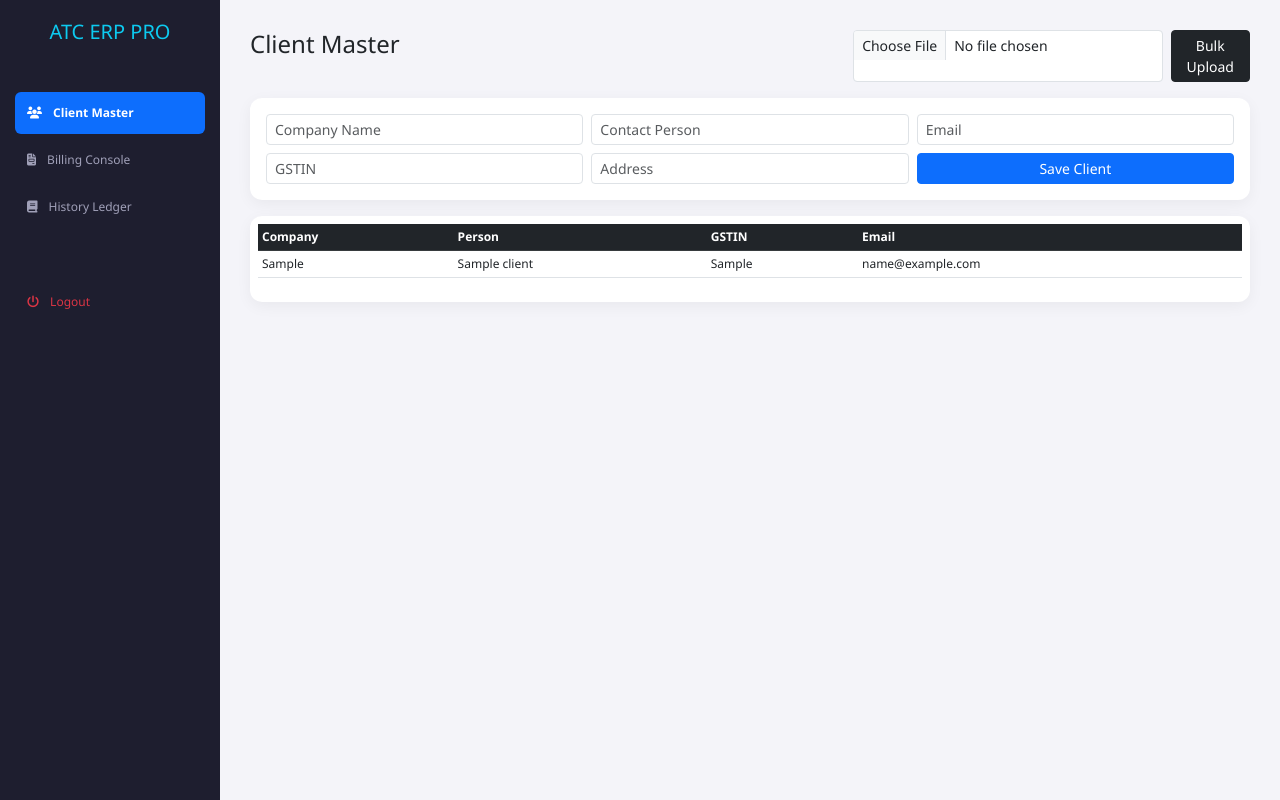
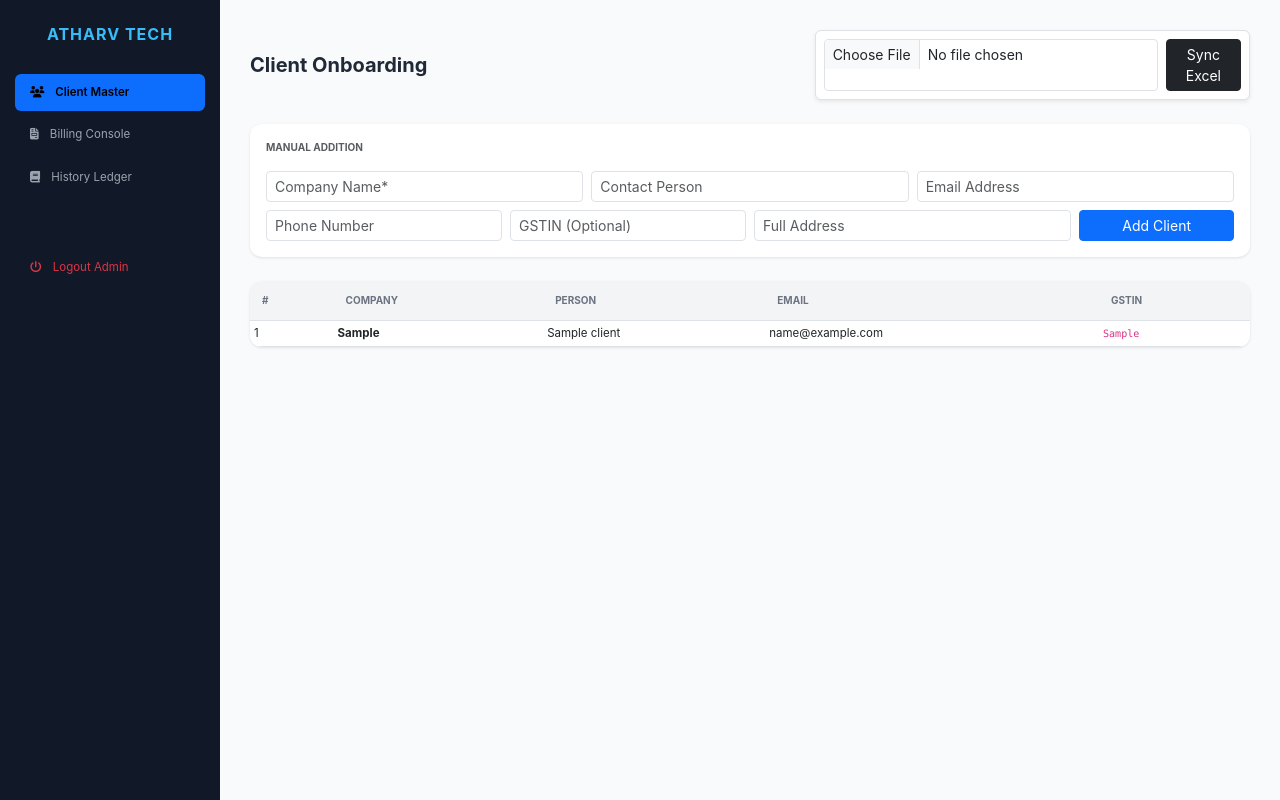
Before and after one commit to careatc1-pixel/Atharv_ERP, a Flask app: page / in a window 1280 px wide. Run offline with Flask 3, Linux system fonts and the light colour scheme; the visitor is signed in with stand-in values (Sample User, id 1); tables that the repository leaves empty hold one stand-in row (values such as "Sample post").

Commit message:
Update admin.html

```diff
--- a/templates/admin.html
+++ b/templates/admin.html
@@ -2,65 +2,131 @@
 <html lang="en">
 <head>
     <meta charset="UTF-8">
-    <title>ATC ERP v4.0 Pro</title>
+    <title>ATC ERP Pro v5.0</title>
     <link rel="stylesheet" href="https://cdn.jsdelivr.net/npm/bootstrap@5.3.0/dist/css/bootstrap.min.css">
     <link rel="stylesheet" href="https://cdnjs.cloudflare.com/ajax/libs/font-awesome/6.4.0/css/all.min.css">
     <style>
-        :root { --bg-navy: #1e1e2f; --accent: #4cc9f0; }
-        body { font-size: 12px; background: #f4f4f9; font-family: 'Segoe UI', sans-serif; }
-        .sidebar { width: 220px; height: 100vh; position: fixed; background: var(--bg-navy); color: white; padding: 20px 15px; }
-        .nav-link { color: #a0a0b8; padding: 12px; border-radius: 8px; margin-bottom: 5px; border:none; background:none; width:100%; text-align:left; }
-        .nav-link.active { background: var(--accent); color: white !important; font-weight: 600; }
+        :root { --bg-navy: #111827; --accent: #38bdf8; }
+        body { font-size: 11.5px; background: #f9fafb; font-family: 'Inter', sans-serif; color: #1f2937; }
+        .sidebar { width: 220px; height: 100vh; position: fixed; background: var(--bg-navy); color: white; padding: 25px 15px; }
+        .sidebar h5 { font-size: 16px; color: var(--accent); font-weight: 700; text-align: center; margin-bottom: 30px; letter-spacing: 1px; }
+        .nav-link { color: #9ca3af; padding: 10px 15px; border-radius: 8px; margin-bottom: 5px; border:none; background:none; width:100%; text-align:left; transition: 0.3s; }
+        .nav-link:hover { background: rgba(255,255,255,0.05); color: white; }
+        .nav-link.active { background: var(--accent); color: #000 !important; font-weight: 600; }
         .main { margin-left: 220px; padding: 30px; }
-        .card { border: none; border-radius: 12px; box-shadow: 0 4px 15px rgba(0,0,0,0.05); margin-bottom: 20px; }
+        .card { border: none; border-radius: 12px; box-shadow: 0 1px 3px rgba(0,0,0,0.1); margin-bottom: 20px; }
+        .table thead th { background: #f3f4f6; text-transform: uppercase; font-size: 10px; color: #6b7280; padding: 12px; }
     </style>
 </head>
 <body>
+
 <div class="sidebar">
-    <h5 class="text-info text-center mb-5 font-weight-bold">ATC ERP PRO</h5>
+    <h5>ATHARV TECH</h5>
     <div class="nav flex-column nav-pills">
         <button class="nav-link active" data-bs-toggle="pill" data-bs-target="#t-client"><i class="fas fa-users me-2"></i> Client Master</button>
         <button class="nav-link" data-bs-toggle="pill" data-bs-target="#t-bill"><i class="fas fa-file-invoice me-2"></i> Billing Console</button>
         <button class="nav-link" data-bs-toggle="pill" data-bs-target="#t-ledger"><i class="fas fa-book me-2"></i> History Ledger</button>
-        <a href="/logout" class="nav-link text-danger mt-5"><i class="fas fa-power-off me-2"></i> Logout</a>
+        <a href="/logout" class="nav-link text-danger mt-5"><i class="fas fa-power-off me-2"></i> Logout Admin</a>
     </div>
 </div>
+
 <div class="main">
     <div class="tab-content">
         <div class="tab-pane fade show active" id="t-client">
-            <div class="d-flex justify-content-between mb-3"><h4>Client Master</h4>
-                <form action="/bulk-upload" method="POST" enctype="multipart/form-data" class="d-flex"><input type="file" name="file" class="form-control form-control-sm me-2" required><button class="btn btn-sm btn-dark">Bulk Upload</button></form>
+            <div class="d-flex justify-content-between mb-4 align-items-center">
+                <h5 class="m-0 fw-bold">Client Onboarding</h5>
+                <form action="/bulk-upload" method="POST" enctype="multipart/form-data" class="d-flex bg-white p-2 rounded shadow-sm border">
+                    <input type="file" name="file" class="form-control form-control-sm me-2" required>
+                    <button class="btn btn-sm btn-dark">Sync Excel</button>
+                </form>
             </div>
-            <div class="card p-3 mb-3"><form action="/add-client" method="POST" class="row g-2">
-                <div class="col-md-4"><input type="text" name="company" class="form-control form-control-sm" placeholder="Company Name" required></div>
-                <div class="col-md-4"><input type="text" name="name" class="form-control form-control-sm" placeholder="Contact Person"></div>
-                <div class="col-md-4"><input type="email" name="email" class="form-control form-control-sm" placeholder="Email"></div>
-                <div class="col-md-4"><input type="text" name="gst" class="form-control form-control-sm" placeholder="GSTIN"></div>
-                <div class="col-md-4"><input type="text" name="address" class="form-control form-control-sm" placeholder="Address"></div>
-                <div class="col-md-4"><button class="btn btn-sm btn-primary w-100">Save Client</button></div>
-            </form></div>
-            <div class="card p-2"><table class="table table-sm table-hover"><thead><tr class="table-dark"><th>Company</th><th>Person</th><th>GSTIN</th><th>Email</th></tr></thead>
-                <tbody>{% for c in clients %}<tr><td>{{c.company}}</td><td>{{c.name}}</td><td>{{c.gstin}}</td><td>{{c.email}}</td></tr>{% endfor %}</tbody></table></div>
+            <div class="card p-3 mb-4">
+                <p class="text-muted small fw-bold mb-3">MANUAL ADDITION</p>
+                <form action="/add-client" method="POST" class="row g-2">
+                    <div class="col-md-4"><input type="text" name="company" class="form-control form-control-sm" placeholder="Company Name*" required></div>
+                    <div class="col-md-4"><input type="text" name="name" class="form-control form-control-sm" placeholder="Contact Person"></div>
+                    <div class="col-md-4"><input type="email" name="email" class="form-control form-control-sm" placeholder="Email Address"></div>
+                    <div class="col-md-3"><input type="text" name="contact" class="form-control form-control-sm" placeholder="Phone Number"></div>
+                    <div class="col-md-3"><input type="text" name="gst" class="form-control form-control-sm" placeholder="GSTIN (Optional)"></div>
+                    <div class="col-md-4"><input type="text" name="address" class="form-control form-control-sm" placeholder="Full Address"></div>
+                    <div class="col-md-2"><button class="btn btn-sm btn-primary w-100">Add Client</button></div>
+                </form>
+            </div>
+            <div class="card overflow-hidden">
+                <table class="table table-sm table-hover mb-0">
+                    <thead><tr><th>#</th><th>Company</th><th>Person</th><th>Email</th><th>GSTIN</th></tr></thead>
+                    <tbody>
+                        {% for c in clients %}
+                        <tr><td>{{loop.index}}</td><td><strong>{{c.company}}</strong></td><td>{{c.name}}</td><td>{{c.email}}</td><td><code>{{c.gstin}}</code></td></tr>
+                        {% endfor %}
+                    </tbody>
+                </table>
+            </div>
         </div>
+
         <div class="tab-pane fade" id="t-bill">
-            <h4>GST Billing</h4>
-            <div class="card p-4"><form action="/create-invoice" method="POST">
-                <div class="row g-2 mb-3"><div class="col-md-5"><select name="client_id" class="form-select form-select-sm">{% for c in clients %}<option value="{{c.id}}">{{c.company}}</option>{% endfor %}</select></div>
-                <div class="col-md-3"><select name="gst_rate" class="form-select form-select-sm"><option value="5">5% GST</option><option value="12">12% GST</option><option value="18" selected>18% GST</option><option value="28">28% GST</option></select></div>
-                <div class="col-md-2"><input type="number" name="discount" class="form-control form-control-sm" placeholder="Discount"></div></div>
-                <div id="services"><div class="row g-2 mb-2"><div class="col-md-8"><input type="text" name="service[]" class="form-control form-control-sm" placeholder="Service" required></div><div class="col-md-3"><input type="number" name="price[]" class="form-control form-control-sm" placeholder="Price" required></div></div></div>
-                <button type="button" class="btn btn-xs btn-outline-secondary mb-3" onclick="addRow()">+ Add Row</button>
-                <button class="btn btn-sm btn-success w-100">Generate & Download Invoice</button></form></div>
+            <h5 class="mb-4 fw-bold">GST Billing Center</h5>
+            <div class="card p-4">
+                <form action="/create-invoice" method="POST">
+                    <div class="row g-3 mb-4 border-bottom pb-4">
+                        <div class="col-md-5">
+                            <label class="form-label fw-bold">Select Client</label>
+                            <select name="client_id" class="form-select form-select-sm">
+                                {% for c in clients %}<option value="{{c.id}}">{{c.company}}</option>{% endfor %}
+                            </select>
+                        </div>
+                        <div class="col-md-3">
+                            <label class="form-label fw-bold">GST Slab (%)</label>
+                            <select name="gst_rate" class="form-select form-select-sm text-primary fw-bold">
+                                <option value="0">0% (Nil)</option>
+                                <option value="5">5%</option>
+                                <option value="12">12%</option>
+                                <option value="18" selected>18% (Standard)</option>
+                                <option value="28">28%</option>
+                            </select>
+                        </div>
+                        <div class="col-md-2">
+                            <label class="form-label fw-bold">Discount (Rs)</label>
+                            <input type="number" name="discount" class="form-control form-control-sm" value="0">
+                        </div>
+                    </div>
+                    <div id="service-list">
+                        <div class="row g-2 mb-2">
+                            <div class="col-md-8"><input type="text" name="service[]" class="form-control form-control-sm" placeholder="Service / Item Description" required></div>
+                            <div class="col-md-3"><input type="number" name="price[]" class="form-control form-control-sm" placeholder="Price" required></div>
+                        </div>
+                    </div>
+                    <button type="button" class="btn btn-xs btn-outline-secondary mt-2 mb-3" onclick="addRow()">+ Add More Items</button>
+                    <button class="btn btn-sm btn-success w-100 py-2 shadow">Generate & Download Invoice</button>
+                </form>
+            </div>
         </div>
+
         <div class="tab-pane fade" id="t-ledger">
-            <h4>Transaction History</h4>
-            <div class="card p-2"><table class="table table-sm table-hover"><thead><tr class="table-dark"><th>Date</th><th>Doc No</th><th>Type</th><th>Total</th><th>Action</th></tr></thead>
-                <tbody>{% for t in txs %}<tr><td>{{t.date.strftime('%d-%m-%Y')}}</td><td>{{t.doc_no}}</td><td>{{t.type}}</td><td>₹{{t.amount}}</td><td><a href="/download-pdf/{{t.id}}" class="btn btn-xs btn-outline-danger">PDF</a></td></tr>{% endfor %}</tbody></table></div>
+            <h5 class="mb-4 fw-bold">Transaction Ledger</h5>
+            <div class="card overflow-hidden">
+                <table class="table table-sm table-hover mb-0 align-middle text-center">
+                    <thead class="table-dark"><tr><th>Date</th><th>Invoice No.</th><th>Total Amount</th><th>Action</th></tr></thead>
+                    <tbody>
+                        {% for t in txs %}
+                        <tr><td>{{t.date.strftime('%d-%m-%Y')}}</td><td>{{t.doc_no}}</td><td><strong>₹ {{t.amount}}</strong></td>
+                            <td><a href="/download-pdf/{{t.id}}" class="btn btn-xs btn-outline-danger px-3">PDF</a></td>
+                        </tr>
+                        {% endfor %}
+                    </tbody>
+                </table>
+            </div>
         </div>
     </div>
 </div>
+
 <script>
-function addRow() { const div = document.createElement('div'); div.className = 'row g-2 mb-2'; div.innerHTML = '<div class="col-md-8"><input type="text" name="service[]" class="form-control form-control-sm" placeholder="Service" required></div><div class="col-md-3"><input type="number" name="price[]" class="form-control form-control-sm" placeholder="Price" required></div>'; document.getElementById('services').appendChild(div); }
+    function addRow() {
+        const div = document.createElement('div'); div.className = 'row g-2 mb-2';
+        div.innerHTML = `<div class="col-md-8"><input type="text" name="service[]" class="form-control form-control-sm" placeholder="Service / Item Description" required></div>
+                         <div class="col-md-3"><input type="number" name="price[]" class="form-control form-control-sm" placeholder="Price" required></div>`;
+        document.getElementById('service-list').appendChild(div);
+    }
 </script>
 <script src="https://cdn.jsdelivr.net/npm/bootstrap@5.3.0/dist/js/bootstrap.bundle.min.js"></script>
 </body>
```
